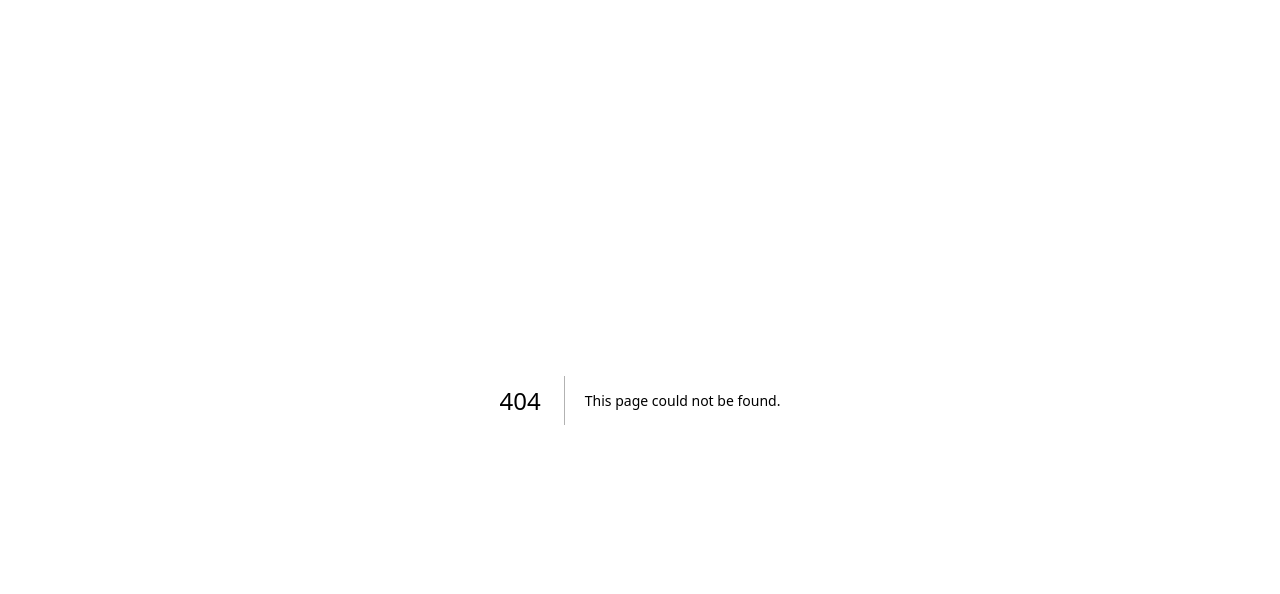
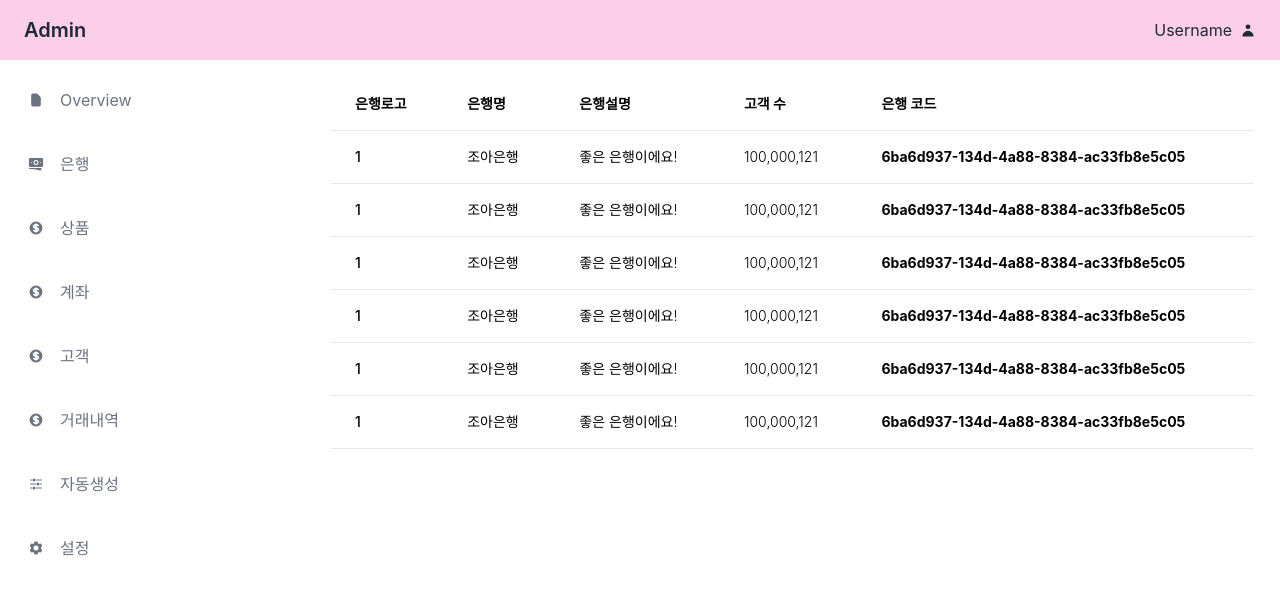
Before and after one commit to paul-lee-dev/joa-openapi, a Next.js app in the folder admin/frontend/: page /admin/bank/create in a window 1280 px wide. Before the commit this address had no page. Shown: the top 594 px of the page. Built offline with nearby package versions, Linux system fonts and the light colour scheme.

Commit message:
S10P12A506-202 refactor: unecessary '<>' removed

```diff
--- /dev/null
+++ b/admin/frontend/src/app/admin/bank/create/page.tsx
@@ -0,0 +1,16 @@
+import { useState } from 'react'
+import { HiChevronDown } from 'react-icons/hi'
+import { Switch } from '@headlessui/react'
+import Table from '@/components/table';
+
+function classNames(...classes: (string | undefined | null | false)[]): string {
+  return classes.filter(Boolean).join(' ');
+}
+
+const BankCreate = () => {
+  return (
+    <Table></Table>
+  );
+};
+
+export default BankCreate;
--- a/admin/frontend/src/app/admin/bank/page.tsx
+++ b/admin/frontend/src/app/admin/bank/page.tsx
@@ -2,9 +2,7 @@ import Table from "@/components/table";
 
 const BankList = () => {
   return (
-    <>
       <Table></Table>
-    </>
   );
 };
 
--- /dev/null
+++ b/admin/frontend/src/app/admin/customer/page.tsx
@@ -0,0 +1,9 @@
+import Table from "@/components/table";
+
+const CustomerList = () => {
+  return (
+    <Table></Table>
+  );
+};
+
+export default CustomerList;
--- a/admin/frontend/src/app/admin/default/page.tsx
+++ b/admin/frontend/src/app/admin/default/page.tsx
@@ -2,9 +2,7 @@ import Table from "@/components/table";
 
 const Dashboard = () => {
   return (
-    <>
       <Table></Table>
-    </>
   );
 };
 
--- a/admin/frontend/src/app/login/page.tsx
+++ b/admin/frontend/src/app/login/page.tsx
@@ -2,7 +2,6 @@ import tw from "tailwind-styled-components";
 
 export default function LoginPage() {
   return (
-    <>
     <Wrapper>
       <TitleContainer>
         <TitleText>Admin</TitleText>
@@ -50,7 +49,6 @@ export default function LoginPage() {
         </SignUpParagraph>
       </MainContainer>
     </Wrapper>
-    </>
   );
 }
 
--- a/admin/frontend/src/components/header.tsx
+++ b/admin/frontend/src/components/header.tsx
@@ -3,7 +3,6 @@ import tw from "tailwind-styled-components";
 
 export default function Header() {
   return (
-    <>
       <Wrapper>
         <Title>Admin</Title>
         <UserContainer>
@@ -11,7 +10,6 @@ export default function Header() {
           <HiUser></HiUser>
         </UserContainer>
       </Wrapper>
-    </>
   );
 }
 
--- a/admin/frontend/src/components/sidebar.tsx
+++ b/admin/frontend/src/components/sidebar.tsx
@@ -11,7 +11,6 @@ import tw from "tailwind-styled-components";
 
 export default function Sidebar() {
   return (
-    <>
       <Wrapper id="sidebar">
         <SidebarContainer>
           <ListAnchor href="#">
@@ -48,7 +47,6 @@ export default function Sidebar() {
           </ListAnchor>
         </SidebarContainer>
       </Wrapper>
-    </>
   );
 }
 
```
Lines whose indentation alone changed are shown as unchanged.
